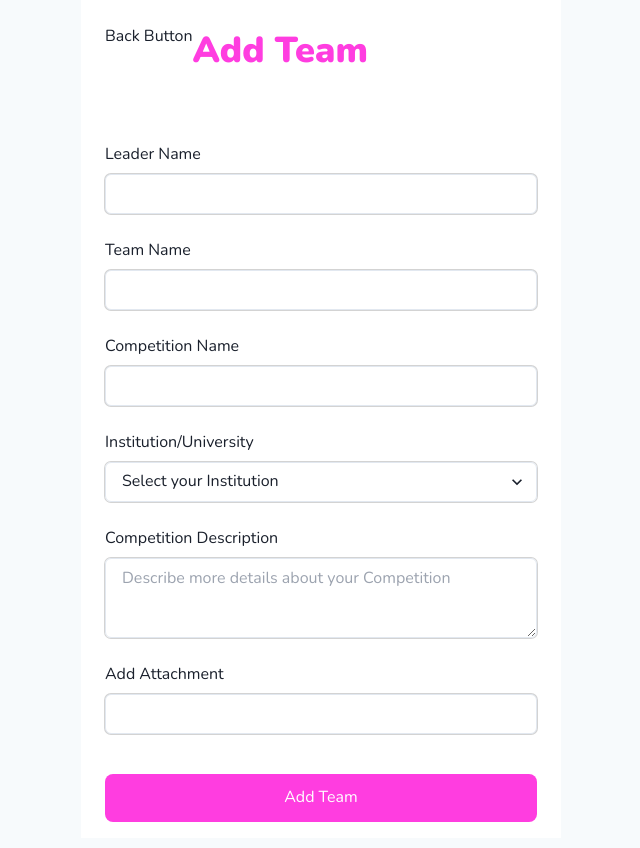
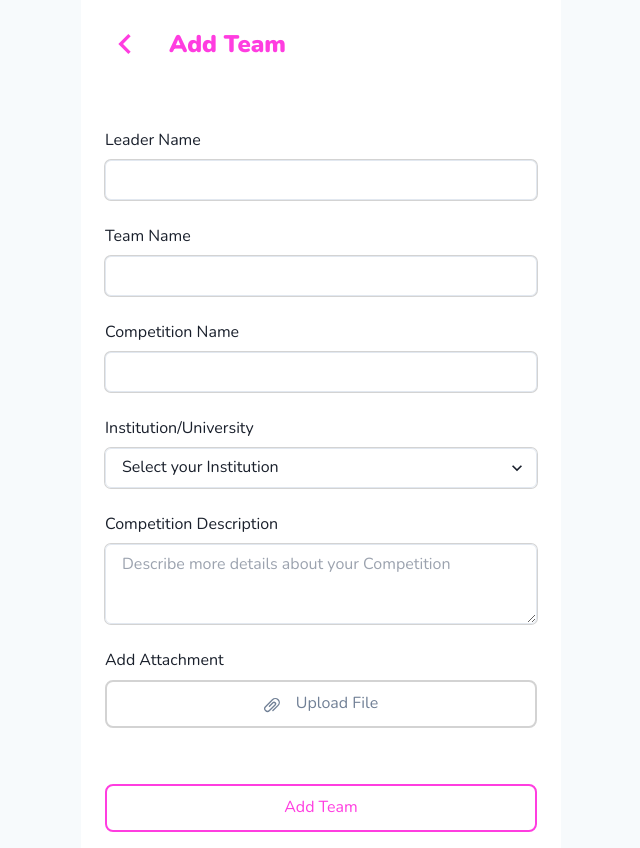
Before and after one commit to milhamm/vie, a Next.js app in the folder app/: page /team/create in a window 1280 px wide. Shown: the whole page, without its empty margins (319-959 px from the left). Built offline with nearby package versions, Linux system fonts and the light colour scheme.

Commit message:
createTeam yg beneran

```diff
--- a/app/pages/team/create.tsx
+++ b/app/pages/team/create.tsx
@@ -1,21 +1,22 @@
-import { Button, Input, Link, Select, Text, Textarea } from "@chakra-ui/react";
+import { Button, Icon, Input, Link, Select, Text, Textarea } from "@chakra-ui/react";
 import React from "react";
 import NextLink from "next/link";
+import { AttachmentIcon, ChevronLeftIcon } from "@chakra-ui/icons";
 
 const CreateTeamPage = () => {
   return (
     <div>
-      <div className="flex p-6">
-        <div>Back Button</div>
+      <div className="flex p-6 gap-6 items-center">
+        <div><ChevronLeftIcon fontSize={40} fontWeight="900" color="main.500"></ChevronLeftIcon></div>
         <div>
-          <Text fontSize={36} fontWeight="900" color="main.500">
+          <Text fontSize={24} fontWeight="900" color="main.500">
             Add Team
           </Text></div>
       </div>
       <div className="px-6 mt-[2.5rem] flex flex-col items-between">
         <div>
           <div className="mb-6">
-            <Text mb="8px">Leader Name</Text>
+            <Text mb="8px" fontWeight="500">Leader Name</Text>
             <Input focusBorderColor="main.500" size="md" type="text" />
           </div>
           <div className="mb-6">
@@ -29,9 +30,9 @@ const CreateTeamPage = () => {
           <div className="mb-6">
             <Text mb="8px">Institution/University</Text>
             <Select focusBorderColor="main.500" size="md" boxShadow="0 0 0 1px #D3D3D3" placeholder='Select your Institution'>
-              <option value='option1'>Option 1</option>
-              <option value='option2'>Option 2</option>
-              <option value='option3'>Option 3</option>
+              <option value='option1'>Telkom University</option>
+              <option value='option2'>Indonesia University</option>
+              <option value='option3'>Diponegoro University</option>
             </Select>
           </div>
           <div className="mb-6">
@@ -40,13 +41,30 @@ const CreateTeamPage = () => {
           </div>
           <div className="mb-6">
             <Text mb="8px">Add Attachment</Text>
-            <Input focusBorderColor="main.500" size="md" type="text" />
+            <Button
+              colorScheme="white"
+              color="gray.500"
+              border="2px solid #D3D3D3"
+              isFullWidth
+              fontWeight={400}
+              mb={4}
+              size="lg"
+              fontSize="md"
+              borderRadius={8}
+            >
+              <div className="flex gap-4 items-center">
+              <div><AttachmentIcon></AttachmentIcon></div>
+              <div>Upload File</div>
+              </div>
+            </Button>
           </div>
         </div>
       </div>
       <div className="mt-4 px-6">
         <Button
-          colorScheme="main"
+          colorScheme="white"
+          color="main.500"
+          border="2px solid #FF3DE0"
           isFullWidth
           fontWeight={400}
           mb={4}
```
